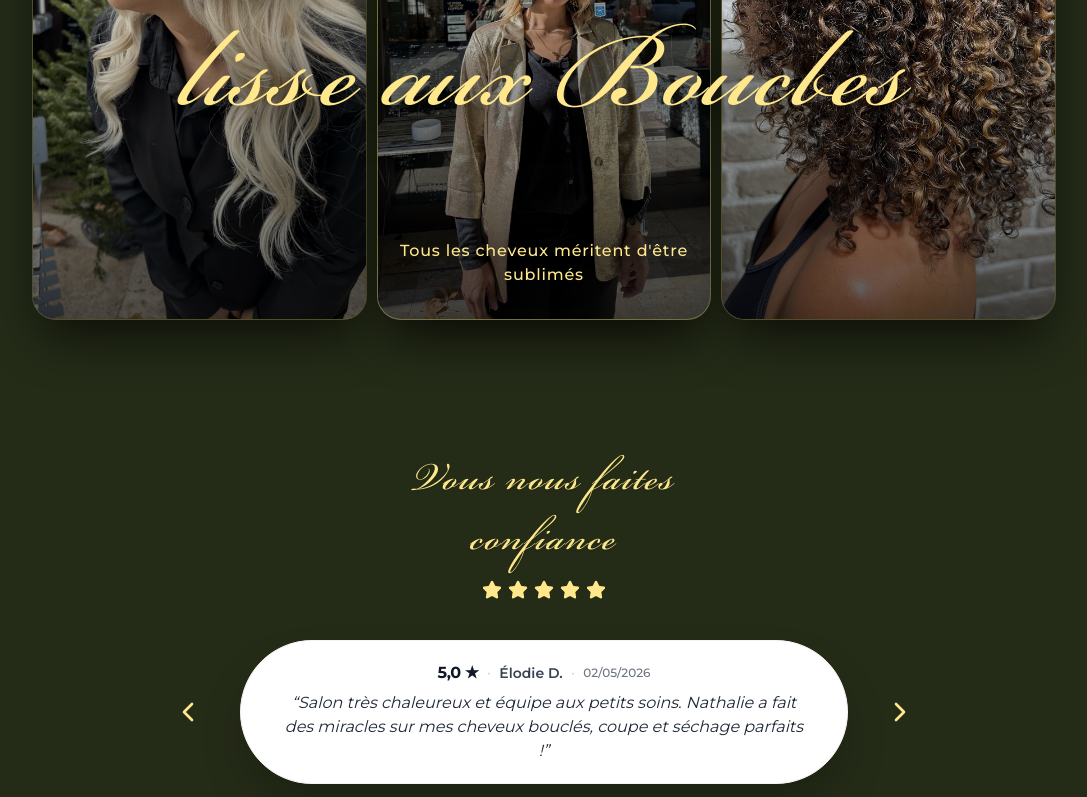
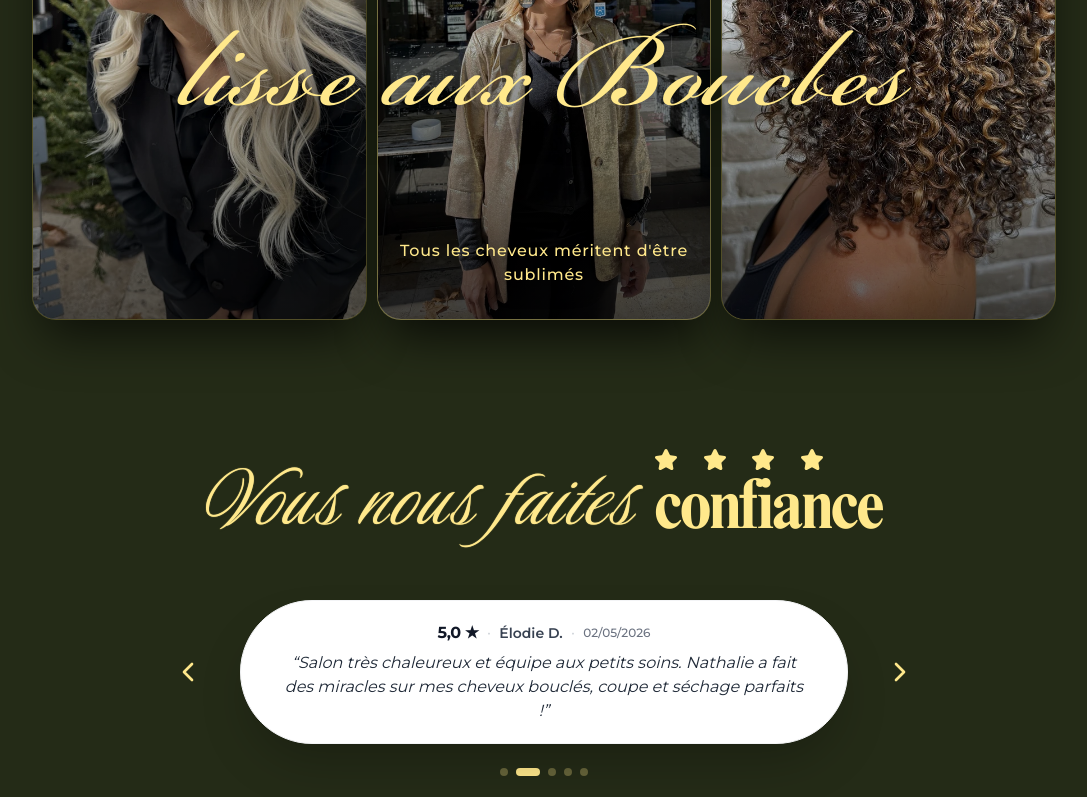
Before and after one commit to Christophe03/tendance-attitud, a Next.js app: page / in a window 1280 px wide. Shown: the part 405-1202 px from the top of the page, without its empty margins (96-1183 px from the left). Built offline with nearby package versions, Linux system fonts and the light colour scheme; a web font is replaced by a local one.

Commit message:
style(reviews): apply exact Luxurious Script and Times NR MT Pro typography with 4 gold stars to Vous nous faites confiance

```diff
--- a/src/components/home/ReviewsSection.tsx
+++ b/src/components/home/ReviewsSection.tsx
@@ -63,25 +63,36 @@ export default function ReviewsSection() {
       onFocus={() => setIsPaused(true)}
       onBlur={() => setIsPaused(false)}
     >
-      {/* Calligraphy Header with letter-by-letter handwriting reveal */}
-      <div className="flex flex-col items-center justify-center text-center mb-8 sm:mb-10 select-none">
-        <h2 className="font-script text-3xl sm:text-5xl md:text-6xl text-gold-400 font-normal tracking-wide drop-shadow-sm leading-tight sm:leading-snug">
-          <LetterReveal text={"Vous nous faites\nconfiance"} stagger={0.045} />
-        </h2>
+      {/* Calligraphy & Editorial Header matching Canva mockup */}
+      <div className="flex flex-col items-center justify-center text-center mb-8 sm:mb-12 select-none px-2">
+        <h2 className="relative inline-flex flex-col sm:flex-row items-center sm:items-end justify-center gap-1 sm:gap-3 md:gap-4">
+          {/* Script: Vous nous faites */}
+          <span className="font-luxurious text-5xl sm:text-6xl md:text-7xl lg:text-8xl text-gold-400 font-normal tracking-wide drop-shadow-sm leading-none py-1 [text-shadow:_0_0_1px_rgba(255,232,139,0.8)]">
+            <LetterReveal text="Vous nous faites" stagger={0.04} />
+          </span>
 
-        {/* 5 Gold Stars below heading matching Home.png */}
+          {/* Right lockup: 4 Stars stacked directly above 'confiance' */}
+          <div className="inline-flex flex-col items-center sm:items-start justify-end pb-1">
+            {/* 4 Gold Stars matching Canva mockup */}
             <div
-          className="flex items-center justify-center gap-1.5 mt-3 text-gold-400"
-          aria-label="Évaluation de 5 étoiles sur 5"
+              className="flex items-center justify-between w-full max-w-[120px] sm:max-w-[150px] md:max-w-[170px] gap-1 sm:gap-1.5 mb-1 text-gold-400"
+              aria-label="Évaluation de 4 étoiles sur 5"
             >
-          {[...Array(5)].map((_, i) => (
+              {[...Array(4)].map((_, i) => (
                 <Star
                   key={i}
-              className="w-4 h-4 sm:w-5 sm:h-5 fill-[#FFE88B] text-[#FFE88B]"
+                  className="w-4 h-4 sm:w-5 sm:h-5 md:w-6 md:h-6 fill-[#FFE88B] text-[#FFE88B]"
                   aria-hidden="true"
                 />
               ))}
             </div>
+
+            {/* Editorial Serif: confiance */}
+            <span className="font-times-cond text-4xl sm:text-5xl md:text-6xl lg:text-7xl text-gold-400 font-bold tracking-[-0.04em] leading-none lowercase">
+              <LetterReveal text="confiance" stagger={0.04} />
+            </span>
+          </div>
+        </h2>
       </div>
 
       {/* Reviews Carousel Wrapper */}
```
Lines whose indentation alone changed are shown as unchanged.
